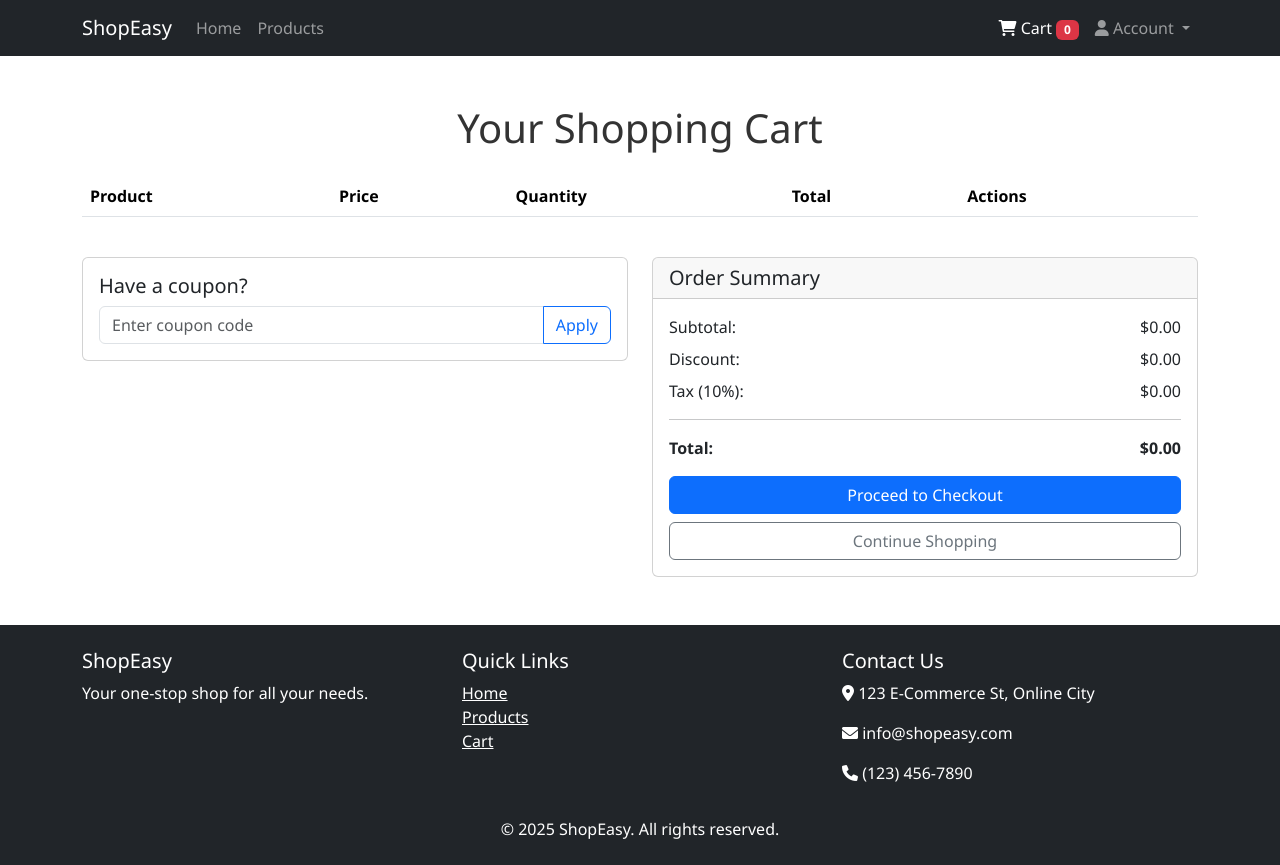
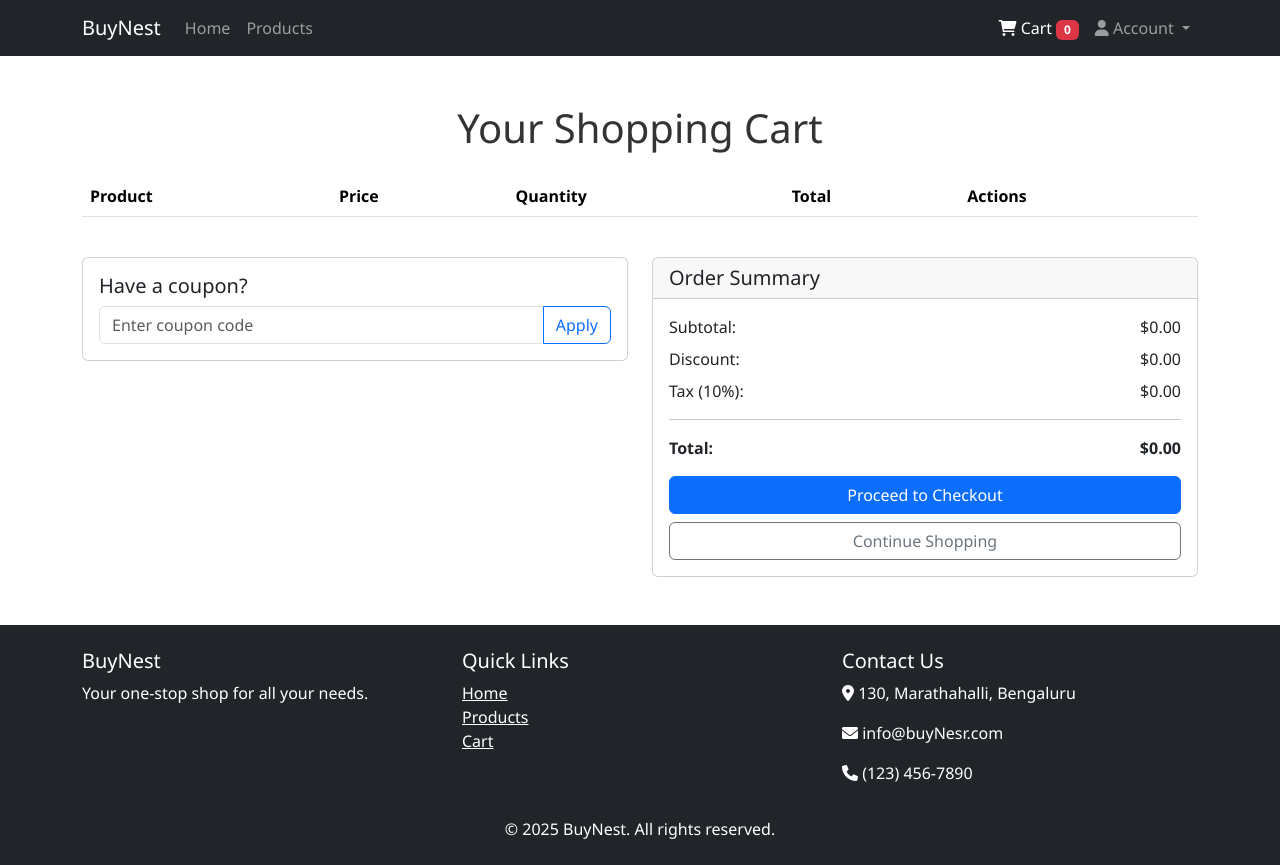
Before and after one commit to poornateja22/buy-nest-application, a plain HTML site: page login.html in a window 1280 px wide. Drawn offline with nearby package versions, Linux system fonts and the light colour scheme.

Commit message:
Update login.html

```diff
--- a/login.html
+++ b/login.html
@@ -3,7 +3,7 @@
 <head>
     <meta charset="UTF-8">
     <meta name="viewport" content="width=device-width, initial-scale=1.0">
-    <title>Shopping Cart - ShopEasy</title>
+    <title>Shopping Cart - BuyNest</title>
     <!-- Bootstrap CSS -->
     <link href="https://cdn.jsdelivr.net/npm/bootstrap@5.3.0-alpha1/dist/css/bootstrap.min.css" rel="stylesheet">
     <!-- Custom CSS -->
@@ -15,7 +15,7 @@
     <!-- Navigation -->
     <nav class="navbar navbar-expand-lg navbar-dark bg-dark">
         <div class="container">
-            <a class="navbar-brand" href="index.html">ShopEasy</a>
+            <a class="navbar-brand" href="index.html">BuyNest</a>
             <button class="navbar-toggler" type="button" data-bs-toggle="collapse" data-bs-target="#navbarNav">
                 <span class="navbar-toggler-icon"></span>
             </button>
@@ -136,7 +136,7 @@
         <div class="container">
             <div class="row">
                 <div class="col-md-4">
-                    <h5>ShopEasy</h5>
+                    <h5>BuyNest</h5>
                     <p>Your one-stop shop for all your needs.</p>
                 </div>
                 <div class="col-md-4">
@@ -150,15 +150,15 @@
                 <div class="col-md-4">
                     <h5>Contact Us</h5>
                     <address>
-                        <p><i class="fas fa-map-marker-alt"></i> 123 E-Commerce St, Online City</p>
-                        <p><i class="fas fa-envelope"></i> info@shopeasy.com</p>
+                        <p><i class="fas fa-map-marker-alt"></i> 130, Marathahalli, Bengaluru</p>
+                        <p><i class="fas fa-envelope"></i> info@buyNesr.com</p>
                         <p><i class="fas fa-phone"></i> (123) 456-7890</p>
                     </address>
                 </div>
             </div>
             <div class="row mt-3">
                 <div class="col-12 text-center">
-                    <p class="mb-0">&copy; 2025 ShopEasy. All rights reserved.</p>
+                    <p class="mb-0">&copy; 2025 BuyNest. All rights reserved.</p>
                 </div>
             </div>
         </div>
```
